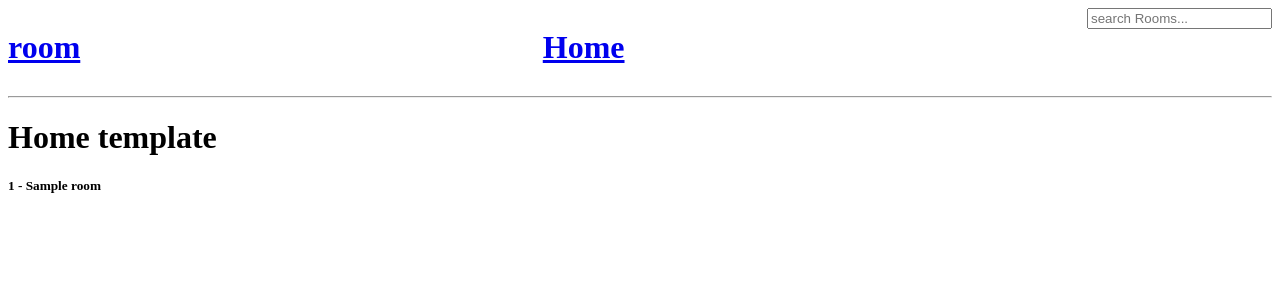
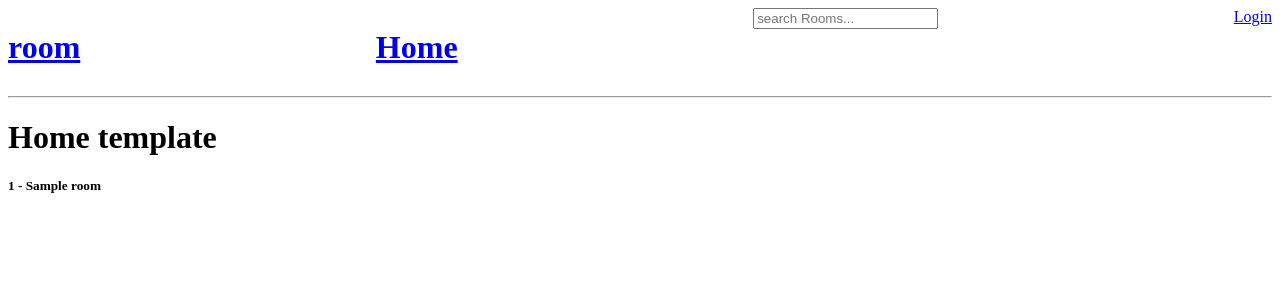
Before and after one commit to ArashGorji/studybud, a Django app: template templates/home.html in a window 1280 px wide. Shown: the top 300 px of the page. Run offline with Django 5.2, Linux system fonts and the light colour scheme; the template is opened without the code that fills it: most values are stand-ins (such as "Sample title", 1, 10 or a date in 2020).

Commit message:
login link is added

```diff
--- a/templates/nav.html
+++ b/templates/nav.html
@@ -15,6 +15,9 @@
     <form action="{% url 'home' %}" method="get">
         <input type="text" name="q" placeholder="search Rooms...">
     </form>
+
+    <a href="{% url "login" %}">Login</a>
+
     </div>
 
     <hr>
```
